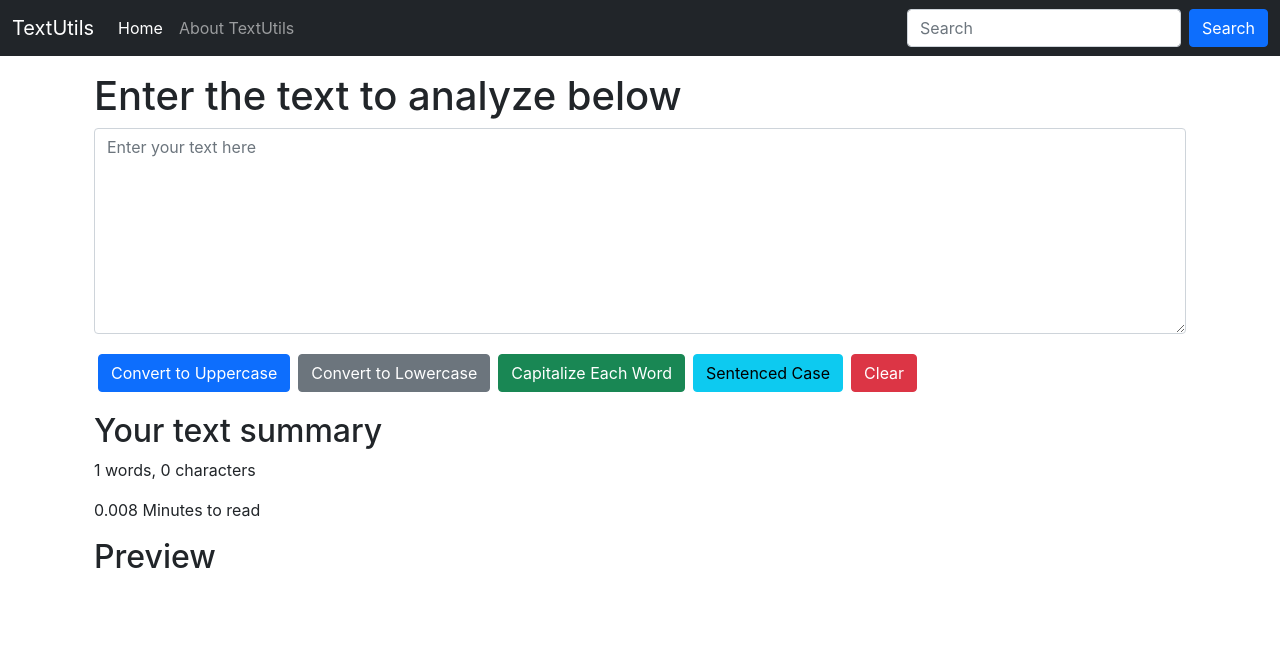
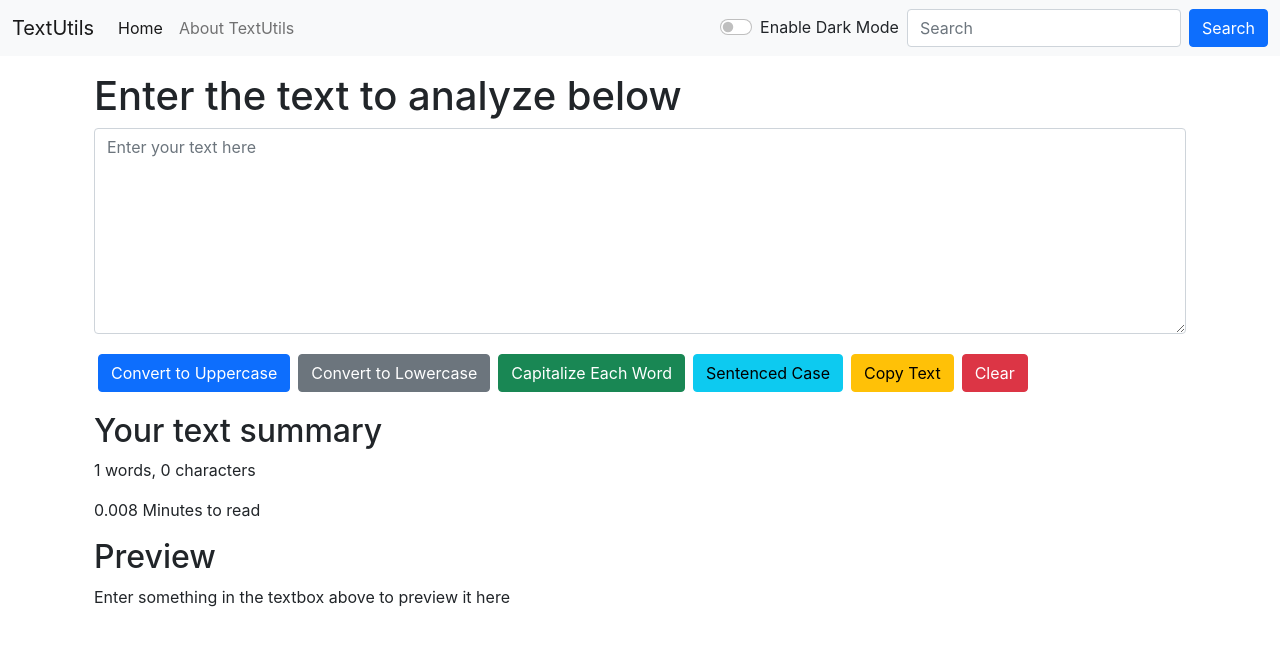
Before and after one commit to Sachet143/textutils, a React (Create React App) app: page / in a window 1280 px wide. Shown: the top 646 px of the page. Built offline with nearby package versions, Linux system fonts and the light colour scheme.

Commit message:
Added dark mode feature to out TextUtils app

```diff
--- a/src/App.js
+++ b/src/App.js
@@ -1,17 +1,39 @@
+import React, { useState } from "react";
 // import logo from "./logo.svg";
 import "./App.css";
 // import About from "./components/About";
 import Navbar from "./components/Navbar";
 import TextForm from "./components/TextForm";
 
+function App() {
+  const [mode, setMode] = useState("light"); // Whether dark mode is enabled or not
+  const [textMode, setTextMode] = useState("dark"); // For dark mode text
 
+  const toggleMode = () => {
+    if (mode === "light" && textMode === "dark") {
+      setMode("dark");
+      setTextMode("light");
+      document.body.style.backgroundColor = "#333";
+      document.body.style.color = "#fff";
+    } else {
+      setMode("light");
+      setTextMode("dark");
+      document.body.style.backgroundColor = "#eee";
+      document.body.style.color = "#222";
+    }
+  };
 
-function App() {
   return (
     <>
-      <Navbar title="TextUtils" aboutText="About TextUtils" />
+      <Navbar
+        title="TextUtils"
+        mode={mode}
+        aboutText="About TextUtils"
+        textMode={textMode}
+        toggleMode={toggleMode}
+      />
       <div className="container my-3">
-        <TextForm heading="Enter the text to analyze below" id="home"/>
+        <TextForm mode={mode} heading="Enter the text to analyze below" id="home" />
         {/* <About id="about"/> */}
       </div>
     </>
--- a/src/components/Navbar.js
+++ b/src/components/Navbar.js
@@ -3,7 +3,9 @@ import PropTypes from "prop-types";
 
 export default function Navbar(props) {
   return (
-    <nav className="navbar navbar-expand-lg navbar-dark bg-dark">
+    <nav
+      className={`navbar navbar-expand-lg navbar-${props.mode} bg-${props.mode}`}
+    >
       <div className="container-fluid">
         <a className="navbar-brand" href="/">
           {props.title}
@@ -32,6 +34,16 @@ export default function Navbar(props) {
               </a>
             </li>
           </ul>
+          <div className="form-check form-switch mx-2">
+              <input
+                className="form-check-input"
+                type="checkbox"
+                role="switch"
+                id="flexSwitchCheckDefault"
+                onClick={props.toggleMode}
+              />
+              <label className={`form-check-label text-${props.textMode}`} htmlFor="flexSwitchCheckDefault">Enable Dark Mode</label>
+            </div>
           <form className="d-flex">
             <input
               className="form-control me-2"
--- a/src/components/TextForm.js
+++ b/src/components/TextForm.js
@@ -18,7 +18,7 @@ export default function TextForm(props) {
     let txt = text.split(" ");
     for (let i = 0; i < txt.length; i++) {
       let element = txt[i].charAt(0).toUpperCase();
-      element = element + txt[i].slice(1);
+      element = element + txt[i].slice(1).toLowerCase();
       ele = ele + element + " ";
     }
     setText(ele);
@@ -37,16 +37,22 @@ export default function TextForm(props) {
         element = txt[i].charAt(0).toUpperCase();
         element = element + txt[i].slice(1).toLowerCase();
       }
-      console.log(element)
-      if (i !== (txt.length-1)) {
+      console.log(element);
+      if (i !== txt.length - 1) {
         sen = sen + element + ". ";
       } else {
         sen = sen + element;
       }
-      console.log(sen)
+      console.log(sen);
     }
     setText(sen);
     sen = "";
+  };
+
+  const handleCopy = () => {
+    var cpy = document.getElementById("myBox");
+    cpy.select();
+    navigator.clipboard.writeText(cpy.value);
   };
 
   const handleOnChange = (event) => {
@@ -65,6 +71,9 @@ export default function TextForm(props) {
             className="form-control"
             value={text}
             onChange={handleOnChange}
+            style={{
+              backgroundColor: props.mode === "dark" ? "grey" : "white", color: props.mode === "dark" ? "white" : "black"
+            }}
             id="myBox"
             rows="8"
             placeholder="Enter your text here"
@@ -73,7 +82,10 @@ export default function TextForm(props) {
         <button className="btn btn-primary mx-1 my-1" onClick={handleUpClick}>
           Convert to Uppercase
         </button>
-        <button className="btn btn-secondary mx-1 my-1" onClick={handleLowClick}>
+        <button
+          className="btn btn-secondary mx-1 my-1"
+          onClick={handleLowClick}
+        >
           Convert to Lowercase
         </button>
         <button
@@ -88,6 +100,9 @@ export default function TextForm(props) {
         >
           Sentenced Case
         </button>
+        <button className="btn btn-warning mx-1 my-1" onClick={handleCopy}>
+          Copy Text
+        </button>
         <button className="btn btn-danger mx-1 my-1" onClick={handleClrClick}>
           Clear
         </button>
@@ -99,7 +114,7 @@ export default function TextForm(props) {
         </p>
         <p>{0.008 * text.split(" ").length} Minutes to read</p>
         <h2>Preview</h2>
-        <p>{text}</p>
+        <p>{text.length>0?text:"Enter something in the textbox above to preview it here"}</p>
       </div>
     </>
   );
```
Also changed, not shown: src/components/About.js (+20 -15 lines).
